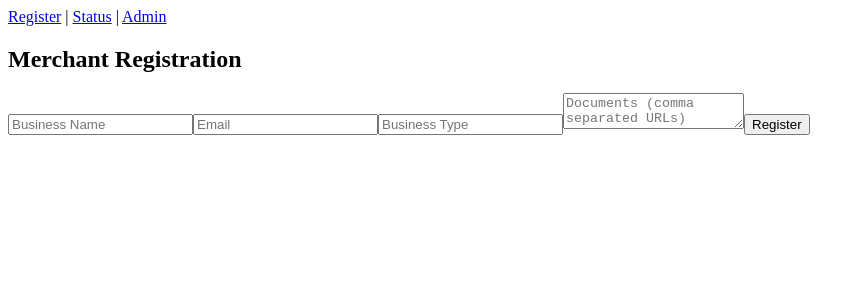
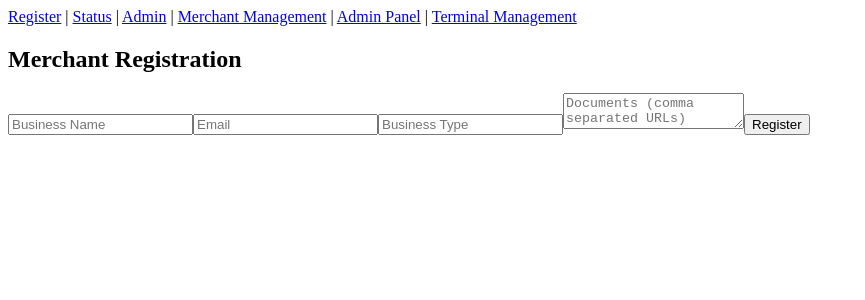
Before and after one commit to abdulmajid-nc/merchant-acquiring-mvp, a React (Create React App) app in the folder frontend/: page / in a window 1280 px wide. Shown: the top 300 px of the page, without its empty margins (0-865 px from the left). Built offline with nearby package versions, Linux system fonts and the light colour scheme.

Commit message:
routes update

```diff
--- a/frontend/src/App.js
+++ b/frontend/src/App.js
@@ -3,17 +3,28 @@ import { BrowserRouter as Router, Route, Routes, Link } from 'react-router-dom';
 import Register from './Register';
 import Status from './Status';
 import Admin from './Admin';
+import MerchantManagement from './MerchantManagement';
+import AdminPanel from './AdminPanel';
+import TerminalManagement from './TerminalManagement';
 
 function App() {
   return (
     <Router>
-      <nav>
-        <Link to="/">Register</Link> | <Link to="/status">Status</Link> | <Link to="/admin">Admin</Link>
+      <nav style={{marginBottom: '1em'}}>
+        <Link to="/">Register</Link> |{' '}
+        <Link to="/status">Status</Link> |{' '}
+        <Link to="/admin">Admin</Link> |{' '}
+        <Link to="/merchant-management">Merchant Management</Link> |{' '}
+        <Link to="/admin-panel">Admin Panel</Link> |{' '}
+        <Link to="/terminal-management">Terminal Management</Link>
       </nav>
       <Routes>
         <Route path="/" element={<Register />} />
         <Route path="/status" element={<Status />} />
         <Route path="/admin" element={<Admin />} />
+        <Route path="/merchant-management" element={<MerchantManagement />} />
+        <Route path="/admin-panel" element={<AdminPanel />} />
+        <Route path="/terminal-management" element={<TerminalManagement />} />
       </Routes>
     </Router>
   );
```
